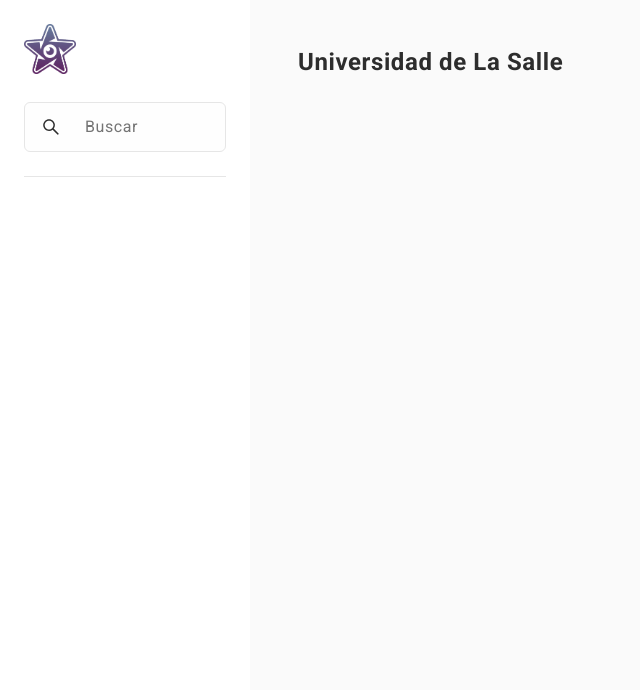
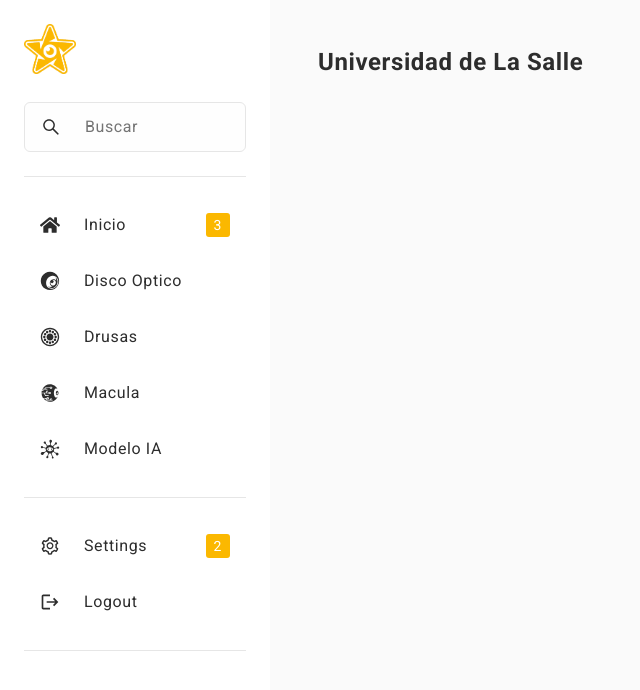
Before and after one commit to juanseabril/lasalle_dmre_frontend, a React (Create React App) app: page / in a window 1280 px wide. Shown: the top 690 px of the page, without its empty margins (0-640 px from the left). Built offline with nearby package versions, Linux system fonts and the light colour scheme.

Commit message:
Se agrego los links del sidebar

```diff
--- a/src/components/Sidebar/Sidebar.js
+++ b/src/components/Sidebar/Sidebar.js
@@ -1,12 +1,16 @@
 import React from 'react';
-import { SDivider, SLogo, SSearch, SSearchIcon, SSidebar } from './styles';
+import { SDivider, SLink, SLinkContainer, SLinkIcon, SLinkLabel, SLinkNotification, SLogo, SSearch, SSearchIcon, SSidebar } from './styles';
 
 import { logoSVG } from '../../assets';
 
-import { AiOutlineSearch } from 'react-icons/ai'
+import { AiOutlineSearch, AiOutlineSetting } from 'react-icons/ai';
+import { GiBrassEye, GiGooeyEyedSun, GiCyberEye, GiAbstract069 } from 'react-icons/gi';
+import { FaHome } from 'react-icons/fa';
+import { MdLogout } from 'react-icons/md';
 
 const Sidebar = () => {
-    return <SSidebar>
+    return (
+        <SSidebar>
             <SLogo>
                 <img src={logoSVG} alt="logo" />
             </SLogo>
@@ -17,7 +21,78 @@
                 <input placeholder='Buscar'/>
             </SSearch>
             <SDivider />
-    </SSidebar>;
+            {linksArray.map(({ icon, label, notification, to }) => (
+                <SLinkContainer key={label}>
+                    <SLink to={to}>
+                        <SLinkIcon>{icon}</SLinkIcon>
+                        <SLinkLabel>{label}</SLinkLabel>
+                        {!!notification && (
+                            <SLinkNotification>{notification}</SLinkNotification>
+                        )}
+                    </SLink>
+                </SLinkContainer>
+            ))}
+            <SDivider />
+            {secondaryLinksArray.map(({ icon, label, notification }) => (
+                <SLinkContainer key={label}>
+                    <SLink to="/">
+                        <SLinkIcon>{icon}</SLinkIcon>
+                        <SLinkLabel>{label}</SLinkLabel>
+                        {!!notification && (
+                            <SLinkNotification>{notification}</SLinkNotification>
+                        )}
+                    </SLink>
+                </SLinkContainer>
+            ))}
+            <SDivider />
+        </SSidebar>
+    );
+};
+
+const linksArray = [
+    {
+        label: "Inicio",
+        icon: <FaHome />,
+        to: "/",
+        notification: 3
+    },
+    {
+        label: "Disco Optico",
+        icon: <GiBrassEye />,
+        to: "/disco",
+        notification: 0
+    },
+    {
+        label: "Drusas",
+        icon: <GiAbstract069 />,
+        to: "/drusas",
+        notification: 0
+    },
+    {
+        label: "Macula",
+        icon: <GiCyberEye />,
+        to: "/macula",
+        notification: 0
+    },
+    {
+        label: "Modelo IA",
+        icon: <GiGooeyEyedSun />,
+        to: "/modelo",
+        notification: 0
     }
+];
+
+const secondaryLinksArray = [
+    {
+        label: "Settings",
+        icon: <AiOutlineSetting />,
+        notification: 2
+    },
+    {
+        label: "Logout",
+        icon: <MdLogout />,
+        notification: 0
+    }
+];
 
 export default Sidebar;
--- a/src/components/Sidebar/styles.js
+++ b/src/components/Sidebar/styles.js
@@ -1,3 +1,4 @@
+import { Link } from "react-router-dom";
 import styled from "styled-components";
 
 import { btnReset, v } from "../../styles/variables";
@@ -58,3 +59,47 @@
     background: ${({ theme }) => theme.bg3};
     margin: ${v.lgSpacing} 0;
 `;
+
+export const SLinkContainer = styled.div`
+    background: transparent;
+    border-radius: ${v.borderRadius};
+    margin: 8px 0;
+
+    :hover {
+        box-shadow: inset 0 0 0 1px ${({theme}) => theme.bg3};
+    }
+`;
+
+export const SLink = styled(Link)`
+    display: flex;
+    align-items: center;
+    text-decoration: none;
+    color: inherit;
+    font-size: 16px;
+    padding: calc(${v.smSpacing} - 2px) 0;
+`;
+
+export const SLinkIcon = styled.div`
+    padding: ${v.smSpacing} ${v.mdSpacing};
+    display: flex;
+
+    svg {
+        font-size: 20px;
+    }
+`;
+
+export const SLinkLabel = styled.span`
+    display: block;
+    flex: 1;
+    margin-left: ${v.smSpacing};
+`;
+
+export const SLinkNotification = styled.div`
+    font-size: 14px;
+    padding: calc(${v.smSpacing} /2) ${v.smSpacing};
+    border-radius: calc(${v.borderRadius} / 2);
+    background: ${({theme}) => theme.primary};
+    color: white;
+
+    margin-right: ${v.mdSpacing};
+`;
--- a/src/styles/theme.js
+++ b/src/styles/theme.js
@@ -4,7 +4,7 @@
     bg2: "rgb(250,250,250)",
     bg3: "rgb(230,230,230)",
     text: "rgb(45,45,45)",
-    primary: "rgb(52,131,235)",
+    primary: "rgb(251,184,0)",
 };
 export const darkTheme = {
     bg: "rgb(15,15,15)",
@@ -12,5 +12,5 @@
     bg2: "rgb(30,30,30)",
     bg3: "rgb(50,50,50)",
     text: "rgb(210,210,210)",
-    primary: "rgb(52,131,235)",
+    primary: "rgb(251,184,0)",
 };
--- a/src/styles/variables.js
+++ b/src/styles/variables.js
@@ -1,7 +1,7 @@
 import { css } from "styled-components";
 
 export const v = {
-    sidebarWidth: `250px`,
+    sidebarWidth: `270px`,
     smSpacing: `8px`,
     mdSpacing: `16px`,
     lgSpacing: `24px`,
```
Also changed, not shown: src/assets/tesisLogo.png. Lines whose indentation alone changed are shown as unchanged.
